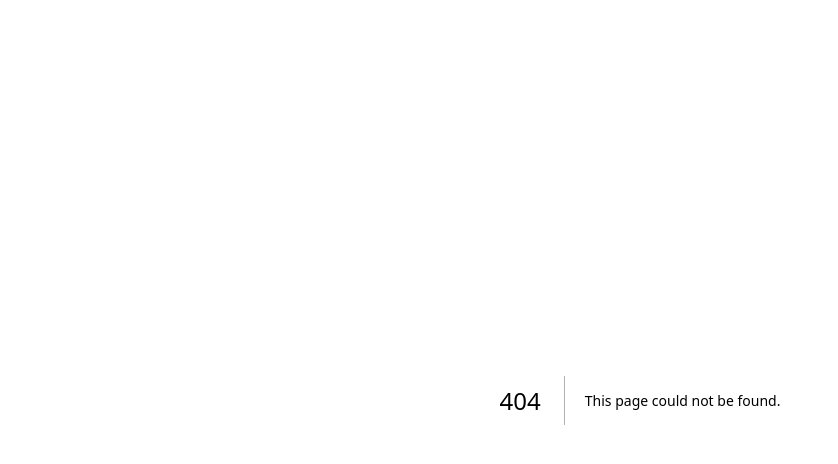
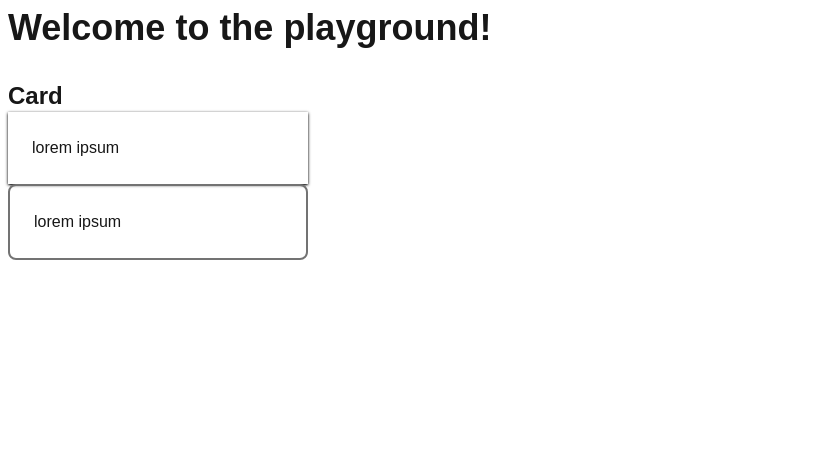
Before and after one commit to robertosequeira/next-tailwind-layout, a Next.js app: page /playground in a window 1280 px wide. Before the commit this address had no page. Shown: the top 464 px of the page, without its empty margins (0-838 px from the left). Built offline with nearby package versions, Linux system fonts and the light colour scheme.

Commit message:
Add playground page

```diff
--- /dev/null
+++ b/app/playground/page.tsx
@@ -0,0 +1,39 @@
+export default function PlaygroundPage() {
+  return (
+    <div className="h-full p-2">
+      <h1 className="text-4xl font-bold">
+        Welcome to the playground!
+      </h1>
+
+
+      <h2 className="text-2xl font-bold mt-8">
+        Card
+      </h2>
+
+      {/*
+        color for borders is #797979
+        borders are 2px solid
+        shadow is 2px in x and 4px in y with blur of 0 and spread of 0
+      */}
+
+      <div className='h-[160px] w-[300px]'>
+
+        <div className="shadow shadow-black hover:shadow-lg">
+          <div className="px-4 py-5 sm:p-6">
+            lorem ipsum
+          </div>
+        </div>
+        <div className="overflow-hidden rounded-lg border-2 border-neutral-500">
+          <div className="px-4 py-5 sm:p-6">
+            lorem ipsum
+          </div>
+        </div>
+      </div>
+
+
+
+
+
+    </div>
+  );
+}
```
